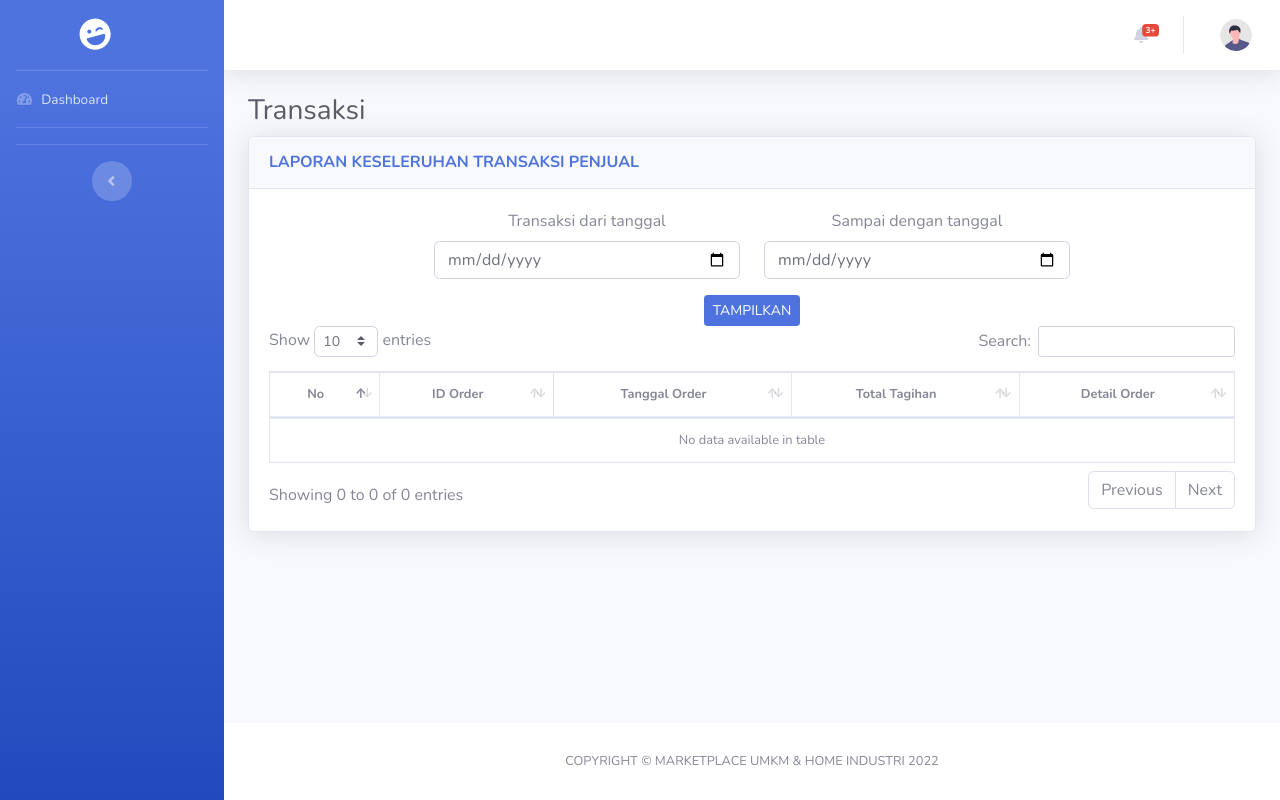
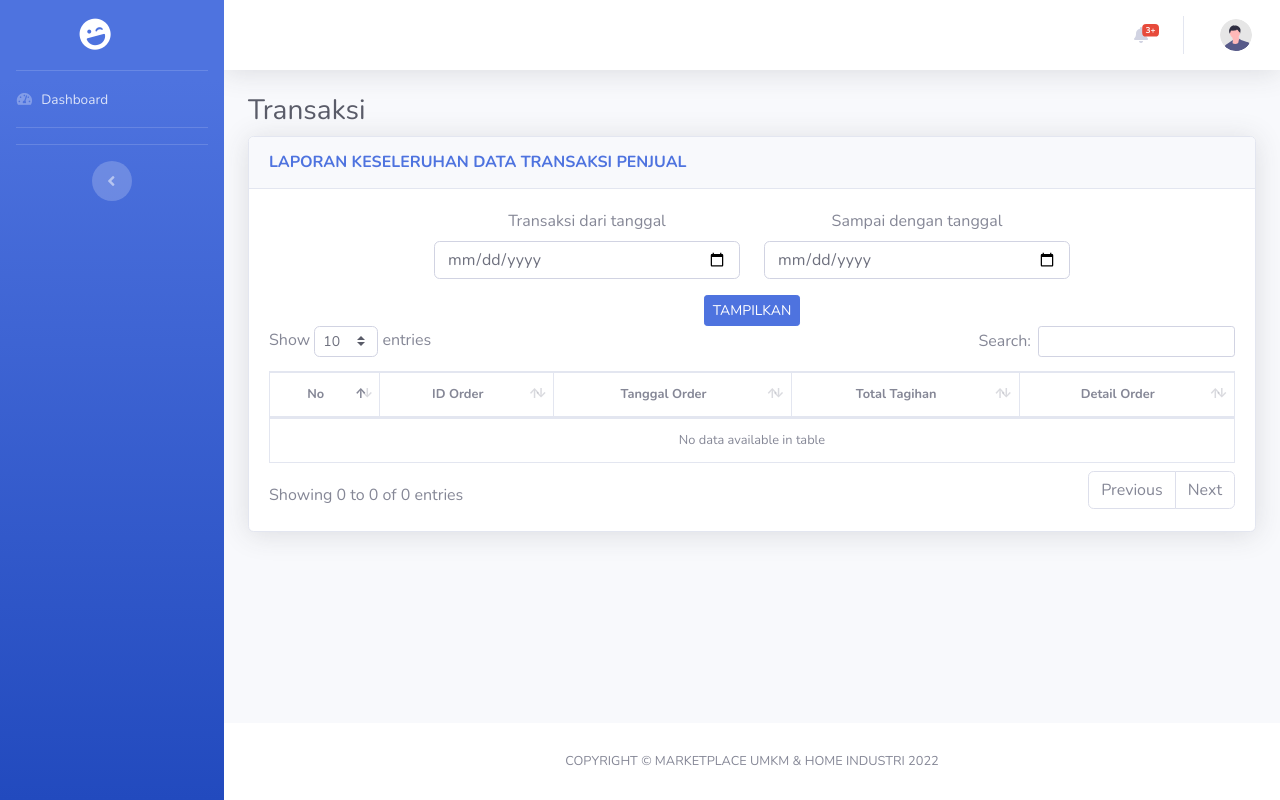
Before and after one commit to nandaBlankon/ci_umkm, a CodeIgniter app: page /database/transaksi/laporanTransaksiPenjual in a window 1280 px wide. Run offline with CodeIgniter, Linux system fonts and the light colour scheme; the visitor is signed in with stand-in values (Sample User, id 1); data that the repository does not hold is empty; some libraries are stand-ins or nearby versions.

Commit message:
Menambahkan kata data di header file laporanTransaksiPenjual.php

```diff
--- a/application/views/admin/laporanTransaksiPenjual.php
+++ b/application/views/admin/laporanTransaksiPenjual.php
@@ -6,7 +6,7 @@
     <div class="card shadow mb-4">
         <div class="card-header py-3">
             <h6 class="m-0 font-weight-bold text-primary">
-                LAPORAN KESELERUHAN TRANSAKSI PENJUAL
+                LAPORAN KESELERUHAN DATA TRANSAKSI PENJUAL
             </h6>
         </div>
         <div class="card-body">
```
